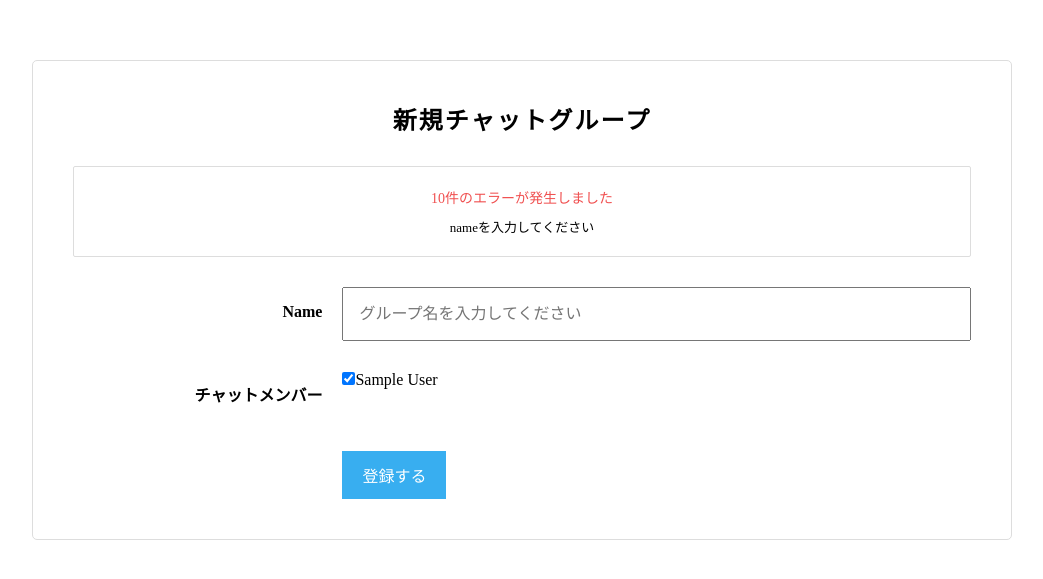
After one commit to hiroshishishi/chat-space, a Rails app: page /groups/new in a window 1280 px wide. The commit adds this page. Shown: the top 579 px of the page, without its empty margins (118-1161 px from the left). Run offline with Rails 7, Linux system fonts and the light colour scheme; the visitor is signed in with stand-in values (Sample User, id 1); style sheets or scripts are compiled from the project's sources; some libraries are stand-ins or nearby versions.

Commit message:
グループ

```diff
--- a/app/assets/stylesheets/application.scss
+++ b/app/assets/stylesheets/application.scss
@@ -5,3 +5,4 @@
 @import "./messages";
 @import "modules/user";
 @import "modules/flash";
+@import "./group.scss"
--- /dev/null
+++ b/app/assets/stylesheets/group.scss
@@ -0,0 +1,107 @@
+h1 {
+  letter-spacing: 2px;
+  font-size: 24px;
+  font-weight: bold;
+  text-align: center;
+}
+h2 {
+  margin-bottom: 10px;
+  color: #f05050;
+  font-size: 14px;
+}
+
+ul {
+  margin: 0;
+  padding: 0;
+  list-style: none;
+}
+
+li {
+  margin: 0;
+  padding: 0;
+  font-size: 13px;
+}
+
+
+
+.chat-group-form {
+  width: 980px;
+  margin: 60px auto;
+  padding: 40px;
+  background-color: #fff;
+  border: 1px solid #ddd;
+  border-radius: 5px;
+  box-sizing: border-box;
+  &__errors {
+    margin: 30px 0;
+    padding: 20px 40px;
+    border: 1px solid #ddd;
+    border-radius: 2px;
+    text-align: center;
+  }
+  &__label {
+    display: block;
+    line-height: 50px;
+    font-weight: bold;
+    text-align: right;
+  }
+  &__input {
+    float: left;
+    width: 100%;
+    line-height: 30px;
+    padding: 10px 15px;
+    box-sizing: border-box;
+  }
+  &__action-btn {
+    display: inline-block;
+    padding: 12px 20px;
+    color: #fff;
+    background-color: #38aef0;
+    border: 0;
+  }
+  &__field {
+    margin-top: 30px;
+    &:after {
+      content: "";
+      clear: both;
+      display: block;
+    }
+    &--left {
+      float: left;
+      width: 30%;
+      padding-right: 20px;
+      padding-left: 20px;
+      box-sizing: border-box;
+    }
+    &--right {
+      float: right;
+      width: 70%;
+    }
+  }
+}
+
+.chat-group-user {
+  padding: 0 15px;
+  line-height: 50px;
+  font-size: 14px;
+  border-bottom: 1px solid #ddd;
+  &:after {
+    content: "";
+    clear: both;
+    display: block;
+  }
+  &__name {
+    float: left;
+  }
+  &__btn {
+    float: right;
+    display: inline-block;
+    cursor: pointer;
+    &--add {
+      color: #38aef0;
+    }
+    &--remove {
+      color: #f05050;
+    }
+  }
+}
--- /dev/null
+++ b/app/controllers/groups_controller.rb
@@ -0,0 +1,45 @@
+class GroupsController < ApplicationController
+  before_action :set_group, only: [:edit, :update]
+
+  def index
+  end
+
+  def new
+    @group = Group.new
+    @group.users << current_user
+  end
+
+  def create
+    @group = Group.new(group_params)
+    if @group.save
+      redirect_to root_path, notice: 'グループを作成しました'
+    else
+      render :new
+    end
+  end
+
+  def edit
+    @group = Group.find(params[:id])
+  end
+
+
+  def update
+    @group = Group.find(params[:id])
+    if @group.update(group_params)
+      redirect_to root_path, notice: 'グループを更新しました'
+    else
+      render :edit
+    end
+  end
+
+  private
+  def group_params
+    params.require(:group).permit(:name, user_ids: [] )
+  end
+
+  def set_group
+    @group = Group.find(params[:id])
+  end
+
+
+end
--- /dev/null
+++ b/app/models/group.rb
@@ -0,0 +1,5 @@
+class Group < ApplicationRecord
+  has_many :group_users
+  has_many :users, through: :group_users
+  validates :name, presence: true, uniqueness: true
+end
--- /dev/null
+++ b/app/models/group_user.rb
@@ -0,0 +1,4 @@
+class GroupUser < ApplicationRecord
+  belongs_to :group
+  belongs_to :user
+end
--- a/app/models/user.rb
+++ b/app/models/user.rb
@@ -3,4 +3,7 @@ class User < ApplicationRecord
   # :confirmable, :lockable, :timeoutable, :trackable and :omniauthable
   devise :database_authenticatable, :registerable,
          :recoverable, :rememberable, :validatable
+
+  has_many :group_users
+  has_many :groups, through: :group_users
 end
--- /dev/null
+++ b/app/views/groups/_form.html.haml
@@ -0,0 +1,29 @@
+= form_for group do |f|
+  - if group.errors.any?
+    .chat-group-form__errors
+      %h2= "#{group.errors.full_messages.count}件のエラーが発生しました。"
+      %ul
+        - group.errors.full_messages.each do |message|
+          %li= message
+  .chat-group-form__errors
+    %h2 10件のエラーが発生しました
+    %ul
+      %li nameを入力してください
+  .chat-group-form__field
+    .chat-group-form__field--left
+      = f.label :name, class: 'chat-group-form__label'
+    .chat-group-form__field--right
+      = f.text_field :name, class: 'chat__group_name chat-group-form__input', placeholder: 'グループ名を入力してください'
+  .chat-group-form__field.clearfix
+    / この部分はインクリメンタルサーチ（ユーザー追加の非同期化のときに使用します
+  .chat-group-form__field.clearfix
+    .chat-group-form__field--left
+      %label.chat-group-form__label{:for => "chat_group_チャットメンバー"} チャットメンバー
+    .chat-group-form__field--right
+      / グループ作成機能の追加時はここにcollection_check_boxesの記述を入れてください
+      = f.collection_check_boxes :user_ids, User.all, :id, :name
+      / この部分はインクリメンタルサーチ（ユーザー追加の非同期化のときに使用します
+  .chat-group-form__field.clearfix
+    .chat-group-form__field--left
+    .chat-group-form__field--right
+      = f.submit class: 'chat-group-form__action-btn'
--- /dev/null
+++ b/app/views/groups/edit.html.haml
@@ -0,0 +1,3 @@
+.chat-group-form
+  %h1 チャットグループ編集
+  = render partial: 'form', locals: { group: @group }
--- /dev/null
+++ b/app/views/groups/index.html.haml
@@ -0,0 +1,2 @@
+.wrapper
+  = render 'shared/side_bar'
--- /dev/null
+++ b/app/views/groups/new.html.haml
@@ -0,0 +1,3 @@
+.chat-group-form
+  %h1 新規チャットグループ
+  = render partial: 'form', locals: { group: @group }
--- a/app/views/messages/_main_chat.html.haml
+++ b/app/views/messages/_main_chat.html.haml
@@ -6,7 +6,8 @@
         #text member :
         %li.member__list  田中
     .header-edit
-      = link_to "Edit","#"
+      = link_to "edit","/groups/#{@group}/edit"
+      -# edit_group_path(@group) do
   .messages
     .message
       .message__info
@@ -27,4 +28,4 @@
           %input{type: "file", class: "form__message__text__type-image__file"}
 
 
-      .form__message__icon send
+      .form__message__icon
--- a/app/views/messages/index.html.haml
+++ b/app/views/messages/index.html.haml
@@ -1,3 +1,3 @@
 .wrapper
-  = render "side_bar"
+  = render "shared/side_bar"
   = render "main_chat"
--- a/config/routes.rb
+++ b/config/routes.rb
@@ -1,5 +1,7 @@
 Rails.application.routes.draw do
   devise_for :users
-  root "messages#index"
-  resources :users, only: [:edit, :update, ]
+  root 'messages#index'
+  resources :messages, only: [:index]
+  resources :users, only: [:index, :edit, :update, ]
+  resources :groups, only: [:index, :new, :create, :edit, :update]
 end
```
Also changed, not shown: app/views/shared/_side_bar.html.haml (renamed from app/views/messages/_side_bar.html.haml, +8 -6 lines), db/migrate/20200112073455_create_groups.rb (added, +9 -0 lines), db/migrate/20200112073510_create_group_users.rb (added, +9 -0 lines), db/schema.rb.
